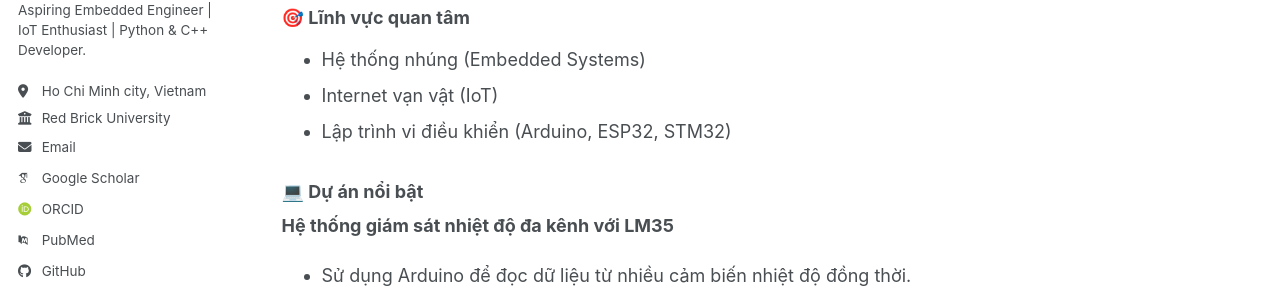
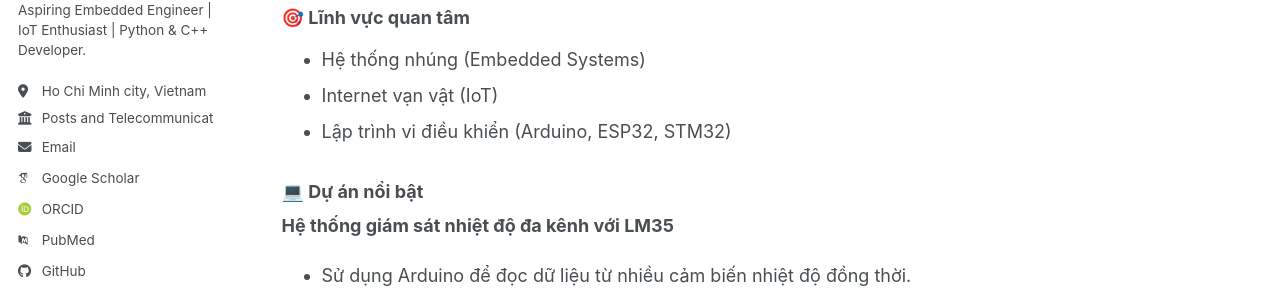
Before and after one commit to namdaoduy-04/namdaoduy-04.github.io, a Jekyll site: the page built from _pages/about.md, in a window 1280 px wide. Shown: the part 277-570 px from the top of the page. Built offline with Jekyll 4.4.1, drawn with Linux system fonts in a browser that asks for light colours; some web fonts are replaced; a script bundle is joined from its source files by our own code; library files that are not in the unit come from our copies.

Commit message:
docs:cap nhat profile

```diff
--- a/_config.yml
+++ b/_config.yml
@@ -23,12 +23,12 @@
 #               Additional customization can be done by editing /_includes/author-profile.html
 author:
   # Biographic information
-  avatar           : "anhprofille.png"
+  avatar           : "anhprofile.png"
   name             : "Đào Duy Nam"
   pronouns         : # example: "she/her"
   bio              : "Aspiring Embedded Engineer | IoT Enthusiast | Python & C++ Developer."
   location         : "Ho Chi Minh city, Vietnam"
-  employer         : "Red Brick University"
+  employer         : "Posts and Telecommunications Institute of Technology"
   uri              : # URL
   email            : "dduynam04@gmail.com"
 
```
